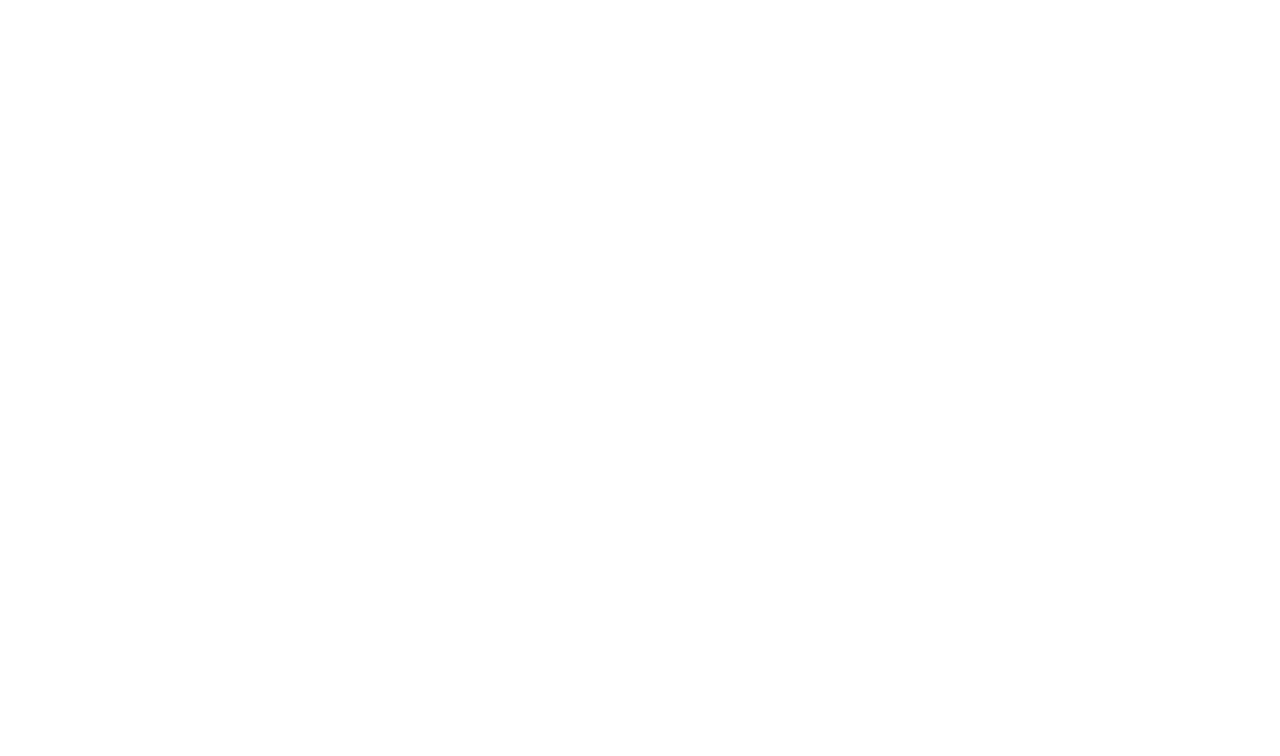
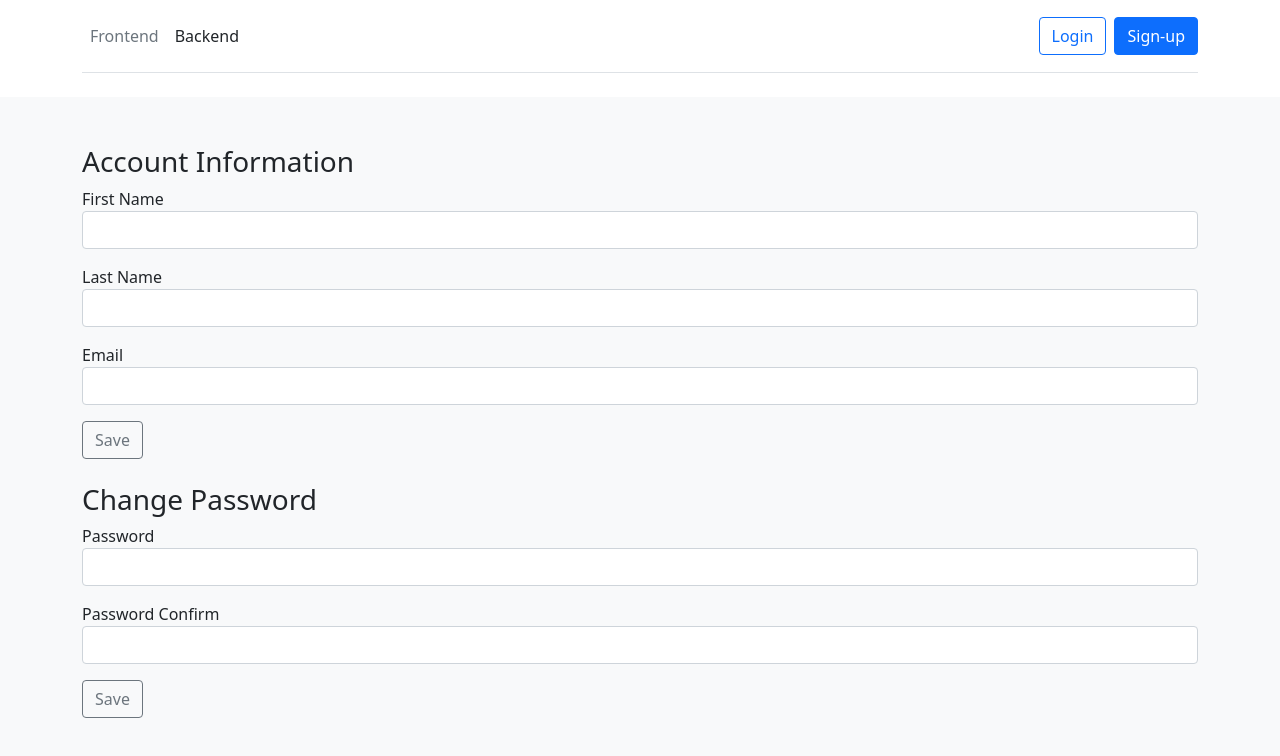
Before and after one commit to uni51/vue-ambassador, a Vue app: page /profile in a window 1280 px wide. Before the commit this address had no page. Shown: the top 756 px of the page. Built offline with nearby package versions, Linux system fonts and the light colour scheme; no server answers.

Commit message:
6-62: Routes

```diff
--- a/src/components/Header.vue
+++ b/src/components/Header.vue
@@ -15,7 +15,7 @@
 
 <script>
 import {computed, ref, watch} from "vue";
-import { useStore } from 'vuex';
+import {useStore} from 'vuex';
 
 export default {
   name: "Header",
--- a/src/components/Nav.vue
+++ b/src/components/Nav.vue
@@ -3,7 +3,9 @@
     <header
         class="d-flex flex-wrap align-items-center justify-content-center justify-content-md-between py-3 mb-4 border-bottom">
       <ul class="nav col-12 col-md-auto mb-2 justify-content-center mb-md-0">
-        <li><a href="#" class="nav-link px-2 link-secondary">Frontend</a></li>
+        <li>
+          <router-link to="/" class="nav-link px-2 link-secondary">Frontend</router-link>
+        </li>
         <li><a href="#" class="nav-link px-2 link-dark">Backend</a></li>
       </ul>
 
--- a/src/store/index.ts
+++ b/src/store/index.ts
@@ -1,5 +1,5 @@
 import {Commit, createStore} from 'vuex'
-import { User } from '@/models/user'
+import {User} from '@/models/user'
 
 export default createStore({
   state: {
--- a/src/views/Layout.vue
+++ b/src/views/Layout.vue
@@ -1,30 +1,11 @@
 <template>
   <div>
     <Nav/>
-
     <main>
-
-      <Header/>
-
+      <Header v-if="showHeader"/>
       <div class="album py-5 bg-light">
         <div class="container">
-          <div class="row row-cols-1 row-cols-sm-2 row-cols-md-3 g-3">
-            <div class="col">
-              <div class="card shadow-sm">
-                <svg class="bd-placeholder-img card-img-top" width="100%" height="225" xmlns="http://www.w3.org/2000/svg" role="img" aria-label="Placeholder: Thumbnail" preserveAspectRatio="xMidYMid slice" focusable="false"><title>Placeholder</title><rect width="100%" height="100%" fill="#55595c"/><text x="50%" y="50%" fill="#eceeef" dy=".3em">Thumbnail</text></svg>
-                <div class="card-body">
-                  <p class="card-text">This is a wider card with supporting text below as a natural lead-in to additional content. This content is a little bit longer.</p>
-                  <div class="d-flex justify-content-between align-items-center">
-                    <div class="btn-group">
-                      <button type="button" class="btn btn-sm btn-outline-secondary">View</button>
-                      <button type="button" class="btn btn-sm btn-outline-secondary">Edit</button>
-                    </div>
-                    <small class="text-muted">9 mins</small>
-                  </div>
-                </div>
-              </div>
-            </div>
-          </div>
+          <router-view/>
         </div>
       </div>
     </main>
@@ -34,25 +15,31 @@
 <script>
 import Nav from "../components/Nav";
 import Header from "../components/Header";
-import { onMounted } from 'vue';
+import {computed, onMounted} from "vue";
 import axios from "axios";
-import {User} from "@/models/user";
+import {useStore} from "vuex";
+import {useRoute} from "vue-router";
 
 export default {
   name: "Layout",
   components: {Header, Nav},
-  data(){
+  setup() {
+    const store = useStore();
+    const route = useRoute();
+    const showHeader = computed(() => route.path === '/' || route.path === '/backend');
+
+    onMounted(async () => {
+      try {
+        const {data} = await axios.get('user');
+
+        await store.dispatch('setUser', data);
+      } catch (e) {
+        await store.dispatch('setUser', null);
+      }
+    });
+
     return {
-      user: new User()
-    }
-  },
-  async mounted() {
-    try {
-      const {data} = await axios.get('user');
-
-      await this.$store.dispatch('setUser', data)
-    } catch (e) {
-      await this.$router.push('/login');
+      showHeader
     }
   }
 }
--- /dev/null
+++ b/src/views/ProductsFrontend.vue
@@ -0,0 +1,25 @@
+<template>
+  <div class="row row-cols-1 row-cols-sm-2 row-cols-md-3 g-3">
+    <div class="col">
+      <div class="card shadow-sm">
+        <svg class="bd-placeholder-img card-img-top" width="100%" height="225" xmlns="http://www.w3.org/2000/svg" role="img" aria-label="Placeholder: Thumbnail" preserveAspectRatio="xMidYMid slice" focusable="false"><title>Placeholder</title><rect width="100%" height="100%" fill="#55595c"/><text x="50%" y="50%" fill="#eceeef" dy=".3em">Thumbnail</text></svg>
+        <div class="card-body">
+          <p class="card-text">This is a wider card with supporting text below as a natural lead-in to additional content. This content is a little bit longer.</p>
+          <div class="d-flex justify-content-between align-items-center">
+            <div class="btn-group">
+              <button type="button" class="btn btn-sm btn-outline-secondary">View</button>
+              <button type="button" class="btn btn-sm btn-outline-secondary">Edit</button>
+            </div>
+            <small class="text-muted">9 mins</small>
+          </div>
+        </div>
+      </div>
+    </div>
+  </div>
+</template>
+
+<script>
+export default {
+  name: "ProductsFrontend"
+}
+</script>
--- /dev/null
+++ b/src/views/Profile.vue
@@ -0,0 +1,40 @@
+<template>
+  <div>
+    <h3>Account Information</h3>
+    <form>
+      <div class="mb-3">
+        <label>First Name</label>
+        <input class="form-control" name="first_name">
+      </div>
+      <div class="mb-3">
+        <label>Last Name</label>
+        <input class="form-control" name="last_name">
+      </div>
+      <div class="mb-3">
+        <label>Email</label>
+        <input class="form-control" name="email">
+      </div>
+
+      <button class="btn btn-outline-secondary">Save</button>
+    </form>
+
+    <h3 class="mt-4">Change Password</h3>
+    <form>
+      <div class="mb-3">
+        <label>Password</label>
+        <input type="password" class="form-control" name="password">
+      </div>
+      <div class="mb-3">
+        <label>Password Confirm</label>
+        <input type="password" class="form-control" name="password_confirm">
+      </div>
+      <button class="btn btn-outline-secondary">Save</button>
+    </form>
+  </div>
+</template>
+
+<script>
+export default {
+  name: "Profile"
+}
+</script>
```
Also changed, not shown: src/router/index.ts (+7 -1 lines), src/views/Register.vue (line endings or trailing spaces).
